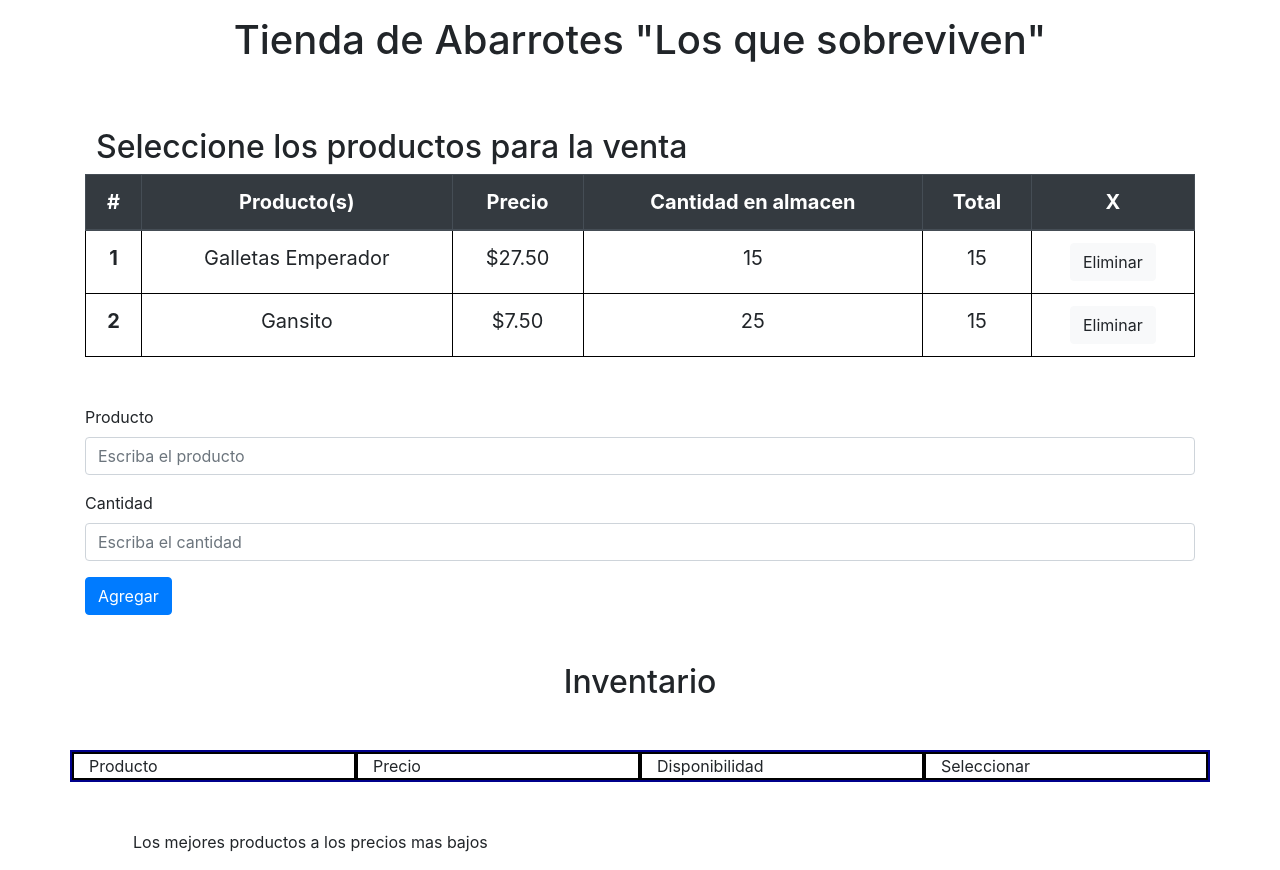
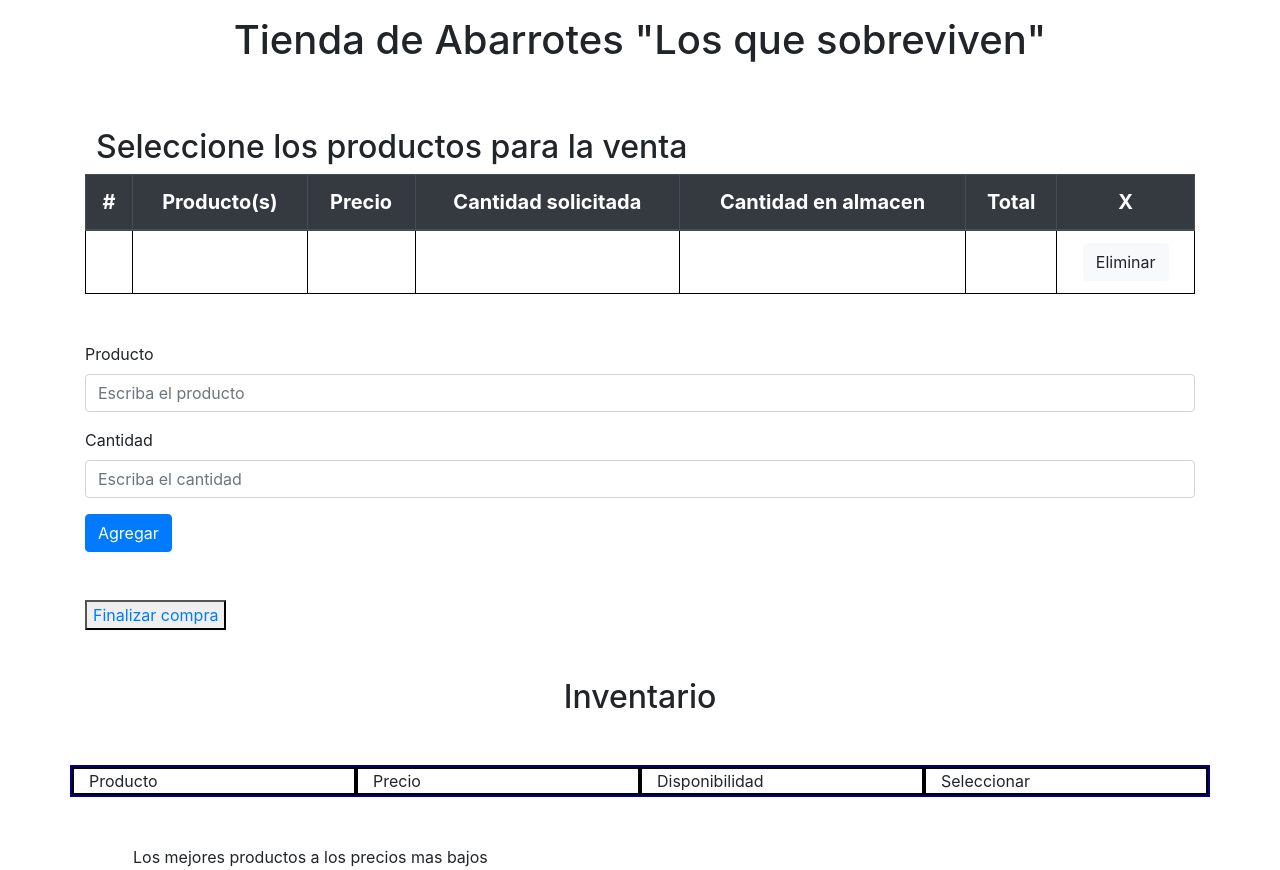
Before and after one commit to omar2332/punto_extra, a PHP site: page / in a window 1280 px wide. Shown: the top 870 px of the page. Run offline with PHP 8.4, Linux system fonts and the light colour scheme; data that the repository does not hold is empty.

Commit message:
Mi pequeño avance

```diff
--- a/BD/abarrotes.sql
+++ b/BD/abarrotes.sql
@@ -46,7 +46,6 @@ CREATE TABLE `inventario_venta` (
   `id_venta` int(11) NOT NULL,
   `id_inventario` int(11) NOT NULL,
   `cantidad` int(11) NOT NULL,
-  `fecha` int(11) NOT NULL,
   `cantidad_venta` int(11) NOT NULL,
   `total` int(11) NOT NULL
 ) ENGINE=InnoDB DEFAULT CHARSET=utf8;
--- a/conexion_pdo.php
+++ b/conexion_pdo.php
@@ -2,7 +2,7 @@
 $usuario = 'root';
 $contraseña = 'root';
 
-$pdo = new PDO('mysql:host=localhost:3307;dbname=abarrotes', $usuario, $contraseña);
+$pdo = new PDO('mysql:host=localhost:3306;dbname=abarrotes', $usuario, $contraseña);
 
 
 
--- a/eliminar.php
+++ b/eliminar.php
@@ -37,7 +37,7 @@
                   <a href="operacion_eliminar.php?id=<?php echo $categoria['id_inventario'];?>" class="btn btn-secondary btn-lg active" role="button" aria-pressed="true">X</a>
               </td>
               <td>
-                  <a href="#" class="btn btn-secondary btn-lg active" role="button" aria-pressed="true">Editar</a>
+                  <a href="editar.php?id=<?php echo $categoria['id_inventario'];?>" class="btn btn-secondary btn-lg active" role="button" aria-pressed="true">Editar</a>
               </td>
             </tr>
             <?php endforeach?>
--- a/index.php
+++ b/index.php
@@ -44,43 +44,33 @@ if($_POST){
             <th scope="col">#</th>
             <th scope="col">Producto(s)</th>
             <th scope="col">Precio</th>
+            <th scope="col">Cantidad solicitada</th>
             <th scope="col">Cantidad en almacen</th>
             <th scope="col">Total</th>
             <th scope="col">X</th>
           </tr>
         </thead>
         <tbody>
+              <th scope="row"></th>
+              <td></td>
+              <td></td>
+              <td></td>
+              <td></td>
+              <td></td>
+              <td>
+                <a href="" class="button">
+                  <button type="button" class="btn btn-light">Eliminar</button>
+                </a>
+              </td>
+
           <tr>
-            <th scope="row">1</th>
-            <td>Galletas Emperador</td>
-            <td>$27.50</td>
-            <td>15</td>
-            <td>15</td>
-            <td>
-              <a href="" class="button">
-                  <button type="button" class="btn btn-light">Eliminar</button>
-              </a>
-            </td>
-          </tr>
-          <tr>
-            <th scope="row">2</th>
-            <td>Gansito</td>
-            <td>$7.50</td>
-            <td>25</td>
-            <td>15</td>
-            <td>
-                <a href="" class="button">
-                    <button type="button" class="btn btn-light">Eliminar</button>
-                </a>
-            </td>
-          </tr>
         </tbody>
       </table>
       </section>
     </div>
 
       <div class="container mb-5 mt-5">
-        <form action="" method="post">
+        <form action="accion.php" method="post">
           <div class="form-group">
             <label >Producto</label>
             <input type="text" class="form-control" id="producto"  placeholder="Escriba el producto"  <?php if(isset($_GET['id'])){
@@ -100,13 +90,18 @@ if($_POST){
 
           <div class="form-group">
             <label >Cantidad</label>
-            <input type="number" class="form-control" id="cantidad" placeholder="Escriba el cantidad">
+            <input type="number" class="form-control" name="cantidad_venta" placeholder="Escriba el cantidad">
 
           </div>
 
-          <button type="agregar" class="btn btn-primary">Agregar</button>
+          <button type="submit"  class="btn btn-primary">Agregar</button>
+        </form>
+        <section>
+            <button type="button" class="mt-5">
+              <a href="finalizar.php">Finalizar compra</a>
+            </button>
+          </section>
 
-        </form>
       </div>
 
             <h2 class=" text-center mt-5 mb-5">
@@ -136,7 +131,7 @@ if($_POST){
                 <div class="col mi-columna"><?php echo $categoria['cantidad']; ?></div>
                 <div class="col mi-columna">
                     <a href="index.php?id=<?php echo $categoria['id_inventario']; ?>" class="button">
-                        <button type="button" class="btn btn-outline-dark">Dark</button>
+                        <button type="button" class="btn btn-outline-dark">Agregar</button>
                     </a>
                 </div>
 
@@ -144,7 +139,6 @@ if($_POST){
               <?php endforeach ?>
               </div>
               </div>
-
 
 
 
```
Also changed, not shown: editar.php (+6 -6 lines).
